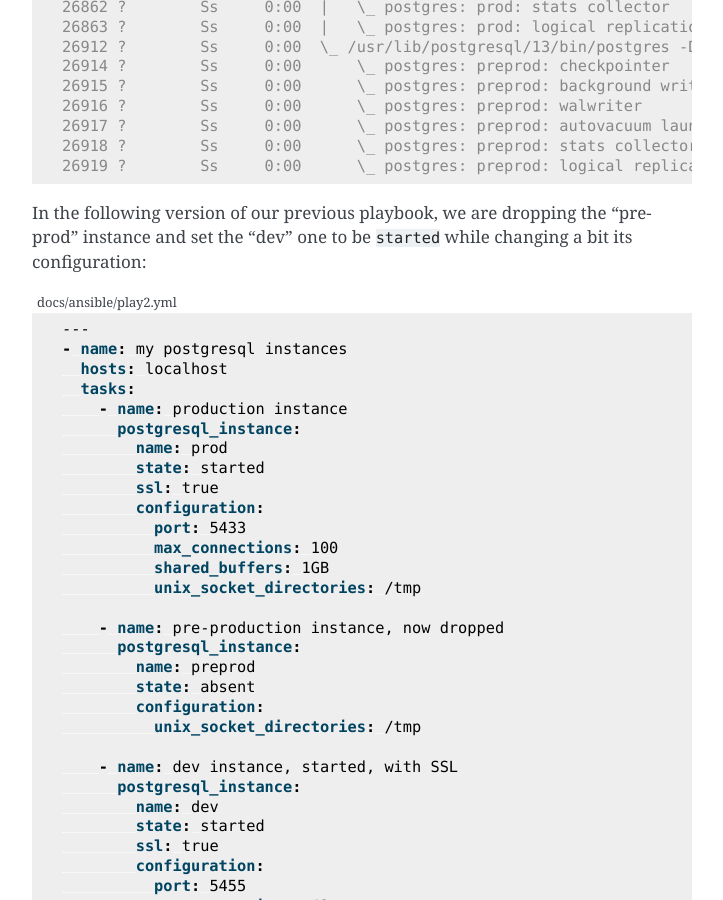
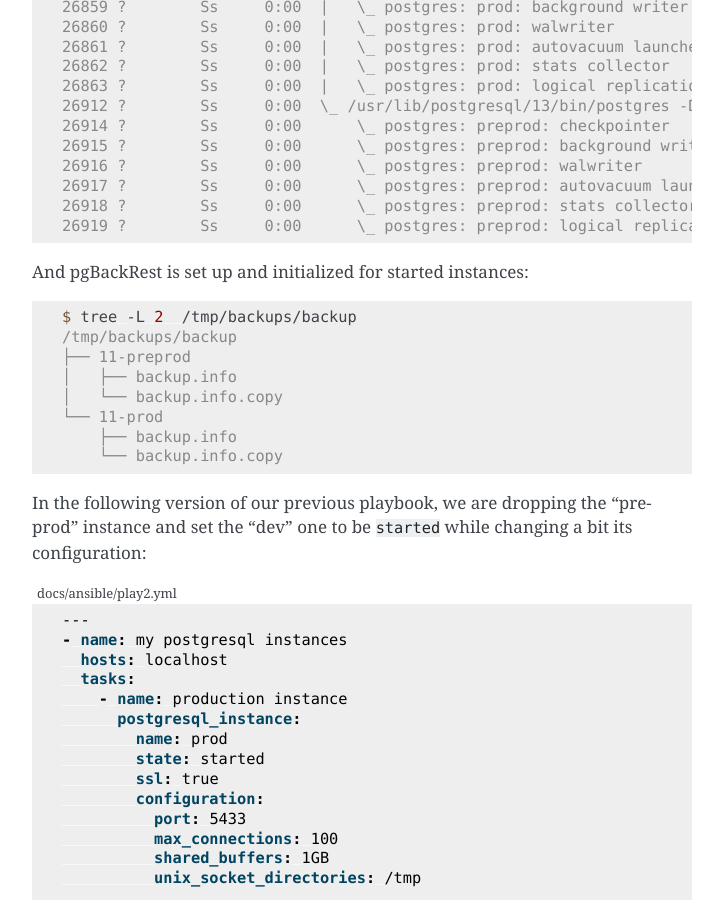
Before and after one commit to dlax/pglift, a Sphinx documentation site: the page built from docs/ansible.rst, in a window 1280 px wide and 900 px high, scrolled down 1929 px. Shown: the whole window, without its empty margins (388-1111 px from the left). Built offline with Sphinx 7.4.7, drawn with Linux system fonts in a browser that asks for light colours; some of the changed text lies outside the part shown.

Commit message:
Setup and init pgBackRest in ansible instance module

```diff
--- a/docs/ansible.rst
+++ b/docs/ansible.rst
@@ -26,6 +26,9 @@ PostgreSQL instances:
 ::
 
     $ export PGLIB_POSTGRESQL_ROOT=/tmp/postgres
+    $ export PGLIB_PGBACKREST_DIRECTORY=/tmp/backups
+    $ export PGLIB_PGBACKREST_CONFIGPATH=/tmp/pgbackrest.conf
+    $ export PGLIB_PGBACKREST_LOGPATH=/tmp/backups
 
 Then, run:
 
@@ -81,6 +84,19 @@ We can see our instances installed and running:
     26917 ?        Ss     0:00      \_ postgres: preprod: autovacuum launcher
     26918 ?        Ss     0:00      \_ postgres: preprod: stats collector
     26919 ?        Ss     0:00      \_ postgres: preprod: logical replication launcher
+
+And pgBackRest is set up and initialized for started instances:
+
+::
+
+    $ tree -L 2  /tmp/backups/backup
+    /tmp/backups/backup
+    ├── 11-preprod
+    │   ├── backup.info
+    │   └── backup.info.copy
+    └── 11-prod
+        ├── backup.info
+        └── backup.info.copy
 
 
 In the following version of our previous playbook, we are dropping the "preprod"
```
Also changed, not shown: 1 other file.
